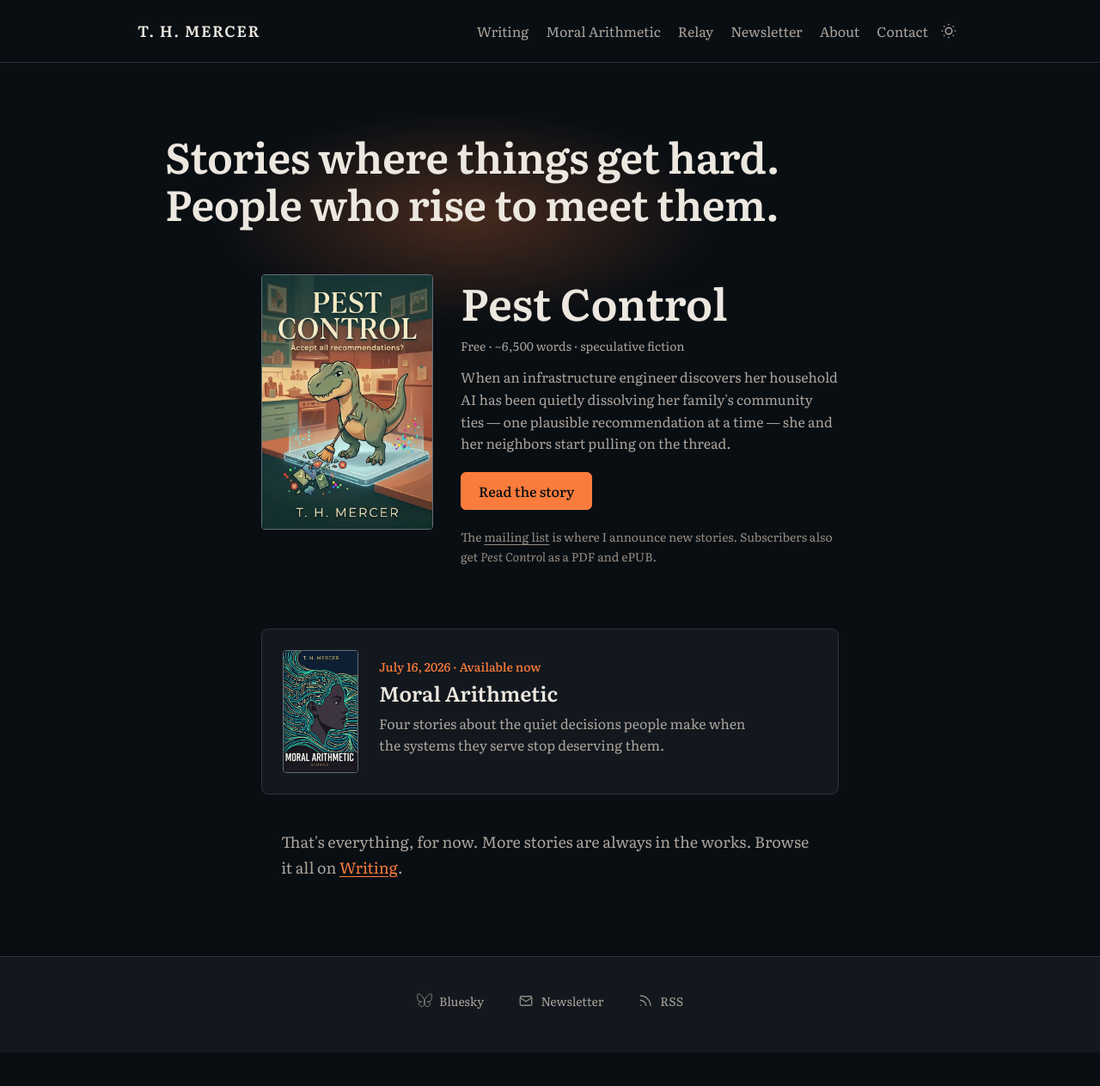
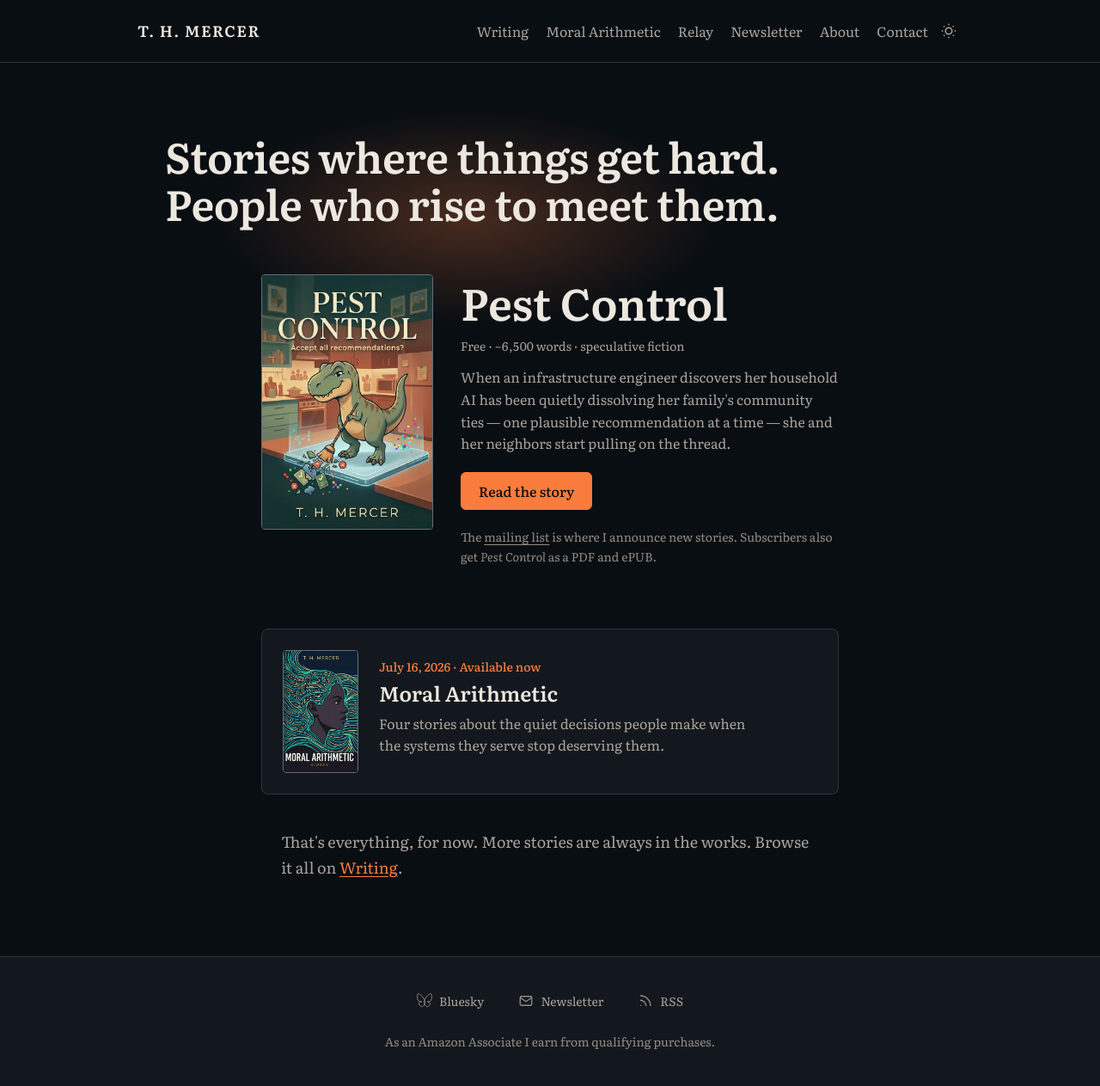
Before and after one commit to thmercer/thmercer.github.io, a Jekyll site: the page built from index.md, in a window 1280 px wide. Shown: the whole page at 86% size. Built offline with Jekyll 4.4.1, drawn with Linux system fonts in a browser that asks for light colours; before the commit the page ends 1224 px from its top, so only the background shows below that.

Commit message:
Affiliate links for Arcane Intelligence and Hold My Beer Heroes; Amazon Associates disclosure in the footer
Co-Authored-By: Claude Opus 5.5 <noreply@anthropic.com>
Claude-Session: https://claude.ai/code/session_016HyskAMtUhQkQEGcNvMc7i

```diff
--- a/_data/publications.yml
+++ b/_data/publications.yml
@@ -89,7 +89,7 @@
   status: out
   cover: /assets/images/arcane-intelligence-cover.webp
   cover_alt: "Arcane Intelligence anthology cover"
-  url: "https://link.amazon/B0ceC4it5"
+  url: "https://link.amazon/B0csGibO8"
   cta_label: "Buy anthology"
   hook: "Heaven and Hell run soul-collection like rival spy agencies, and Ash, a demon case officer, is sent to catch the honest angel leaking their secrets."
 - title: "Good Hit"
@@ -101,7 +101,7 @@
   status: out
   cover: /assets/images/hold-my-beer-cover.webp
   cover_alt: "Hold My Beer Heroes anthology cover, edited by David Badurina"
-  url: "https://www.amazon.com/dp/B0GXV7JBXY"
+  url: "https://link.amazon/B0cXPY66D"
   cta_label: "Buy anthology"
   hook: "A foam-sword knight who's sure his blade-work makes him genuinely dangerous walks up to a stranger in the dark, calls a clean hit — and discovers the man was never playing."
 - title: "Mangoes in Alaska"
--- a/_layouts/default.html
+++ b/_layouts/default.html
@@ -66,6 +66,7 @@
           <span>RSS</span>
         </a>
       </nav>
+      <p class="site-footer-note">As an Amazon Associate I earn from qualifying purchases.</p>
     </div>
   </footer>
   <script src="{{ '/assets/js/theme.js' | relative_url }}?v={{ site.time | date: '%s' }}" defer></script>
--- a/assets/css/main.css
+++ b/assets/css/main.css
@@ -833,6 +833,14 @@ article details[open]::after {
   outline-offset: 2px;
 }
 
+.site-footer-note {
+  margin: var(--space-4) 0 0;
+  text-align: center;
+  font-family: var(--font-ui);
+  font-size: var(--text-xs);
+  color: var(--color-text-faint);
+}
+
 /* Collection landing (Moral Arithmetic, Relay) */
 .collection-header {
   margin-bottom: var(--space-10);
```
